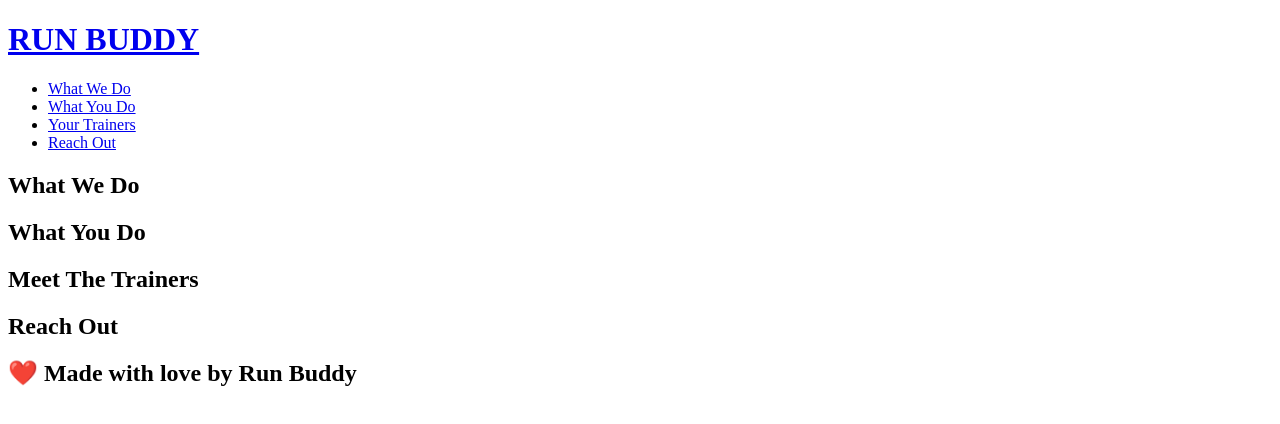
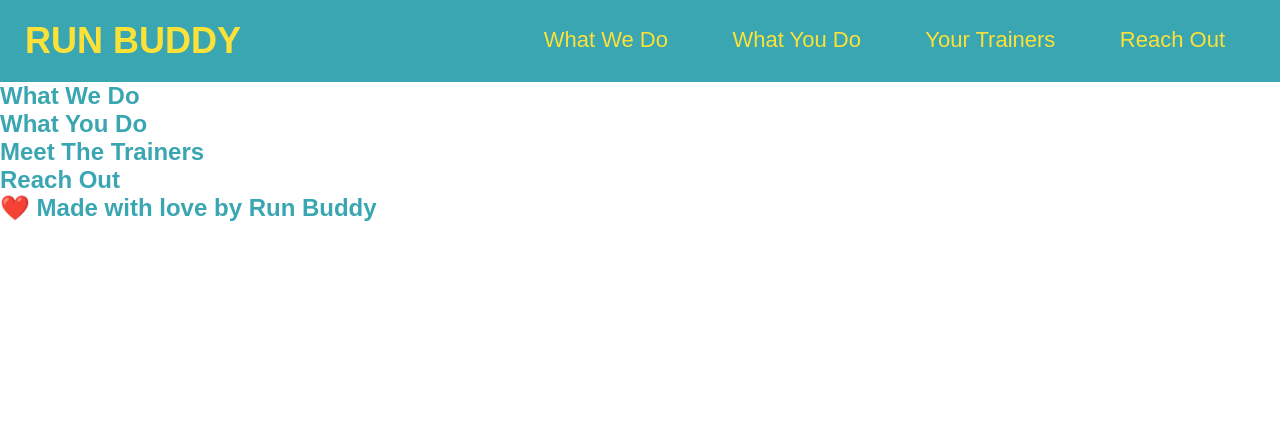
Before and after one commit to embrown92/run-buddy-2, a plain HTML site: page index.html in a window 1280 px wide. Drawn offline with Linux system fonts and the light colour scheme.

Commit message:
added css file

```diff
--- /dev/null
+++ b/assets/css/style.css
@@ -0,0 +1,44 @@
+* {
+  margin: 0;
+  padding: 0;
+}
+
+body {
+  color: #39a6b2;
+  font-family: Arial, Helvetica, sans-serif;
+}
+
+/* Header Style Start */
+
+header {
+  padding: 20px 25px;
+  background-color: #39a6b2;
+}
+
+header h1 {
+  font-weight: bold;
+  font-size: 36px;
+  color: #fce138;
+  margin: 0;
+  display: inline;
+}
+
+header a {
+  text-decoration: none;
+  color: #fce138;
+}
+
+header nav {
+  float: right;
+  margin: 7px 0;
+}
+
+header nav ul li {
+  display: inline;
+}
+
+header nav ul li a {
+  margin: 0 30px;
+  font-weight: lighter;
+  font-size: 22px;
+}
--- a/index.html
+++ b/index.html
@@ -4,12 +4,18 @@
     <meta charset="UTF-8" />
     <meta http-equiv="X-UA-Compatible" content="IE=edge" />
     <meta name="viewport" content="width=device-width, initial-scale=1.0" />
+    <link rel="stylesheet" href="/assets/css/style.css" />
     <title>Run Buddy</title>
+  </head>
+
+
   </head>
   <body>
     <!-- navigation -->
     <header>
-      <h1><a href="/">RUN BUDDY</a></h1>
+      <h1>
+        <a href="/">RUN BUDDY</a>
+      </h1>
       <nav>
         <!-- Unordered list element -->
         <ul>
```
